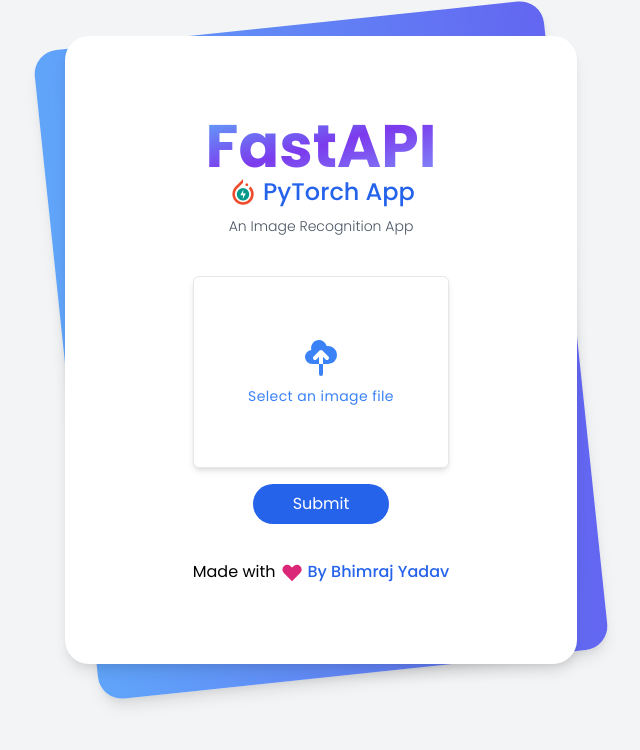
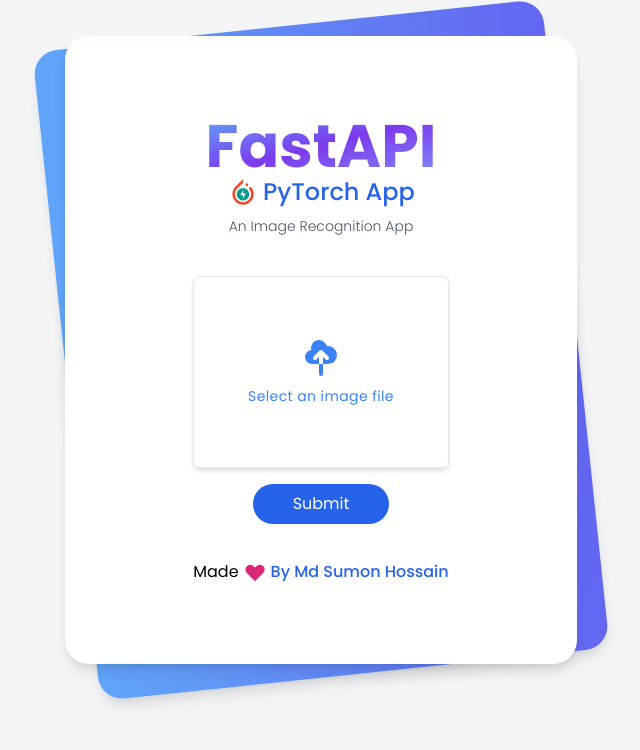
Before and after one commit to sumonhn22/image-recognition, a FastAPI app: page / in a window 1280 px wide. Shown: the part 50-800 px from the top of the page, without its empty margins (319-959 px from the left). Run offline with FastAPI, Linux system fonts and the light colour scheme.

Commit message:
Update index.html

```diff
--- a/templates/index.html
+++ b/templates/index.html
@@ -98,14 +98,14 @@
                 {% endif %}
             </div>
             <div class="mt-3">
-                <div class="items-center flex flex-shrink-0 justify-center"><span>Made with </span>
+                <div class="items-center flex flex-shrink-0 justify-center"><span>Made </span>
                     <span class="text-pink-600 px-1"><svg class="w-6 h-6" fill="currentColor" viewBox="0 0 20 20"
                             xmlns="http://www.w3.org/2000/svg">
                             <path fill-rule="evenodd"
                                 d="M3.172 5.172a4 4 0 015.656 0L10 6.343l1.172-1.171a4 4 0 115.656 5.656L10 17.657l-6.828-6.829a4 4 0 010-5.656z"
                                 clip-rule="evenodd"></path>
                         </svg></span>
-                    <span class="font-medium text-blue-600 hover:text-blue-700">By Bhimraj Yadav</span>
+                    <span class="font-medium text-blue-600 hover:text-blue-700">By Md Sumon Hossain</span>
                 </div>
             </div>
         </div>
```
